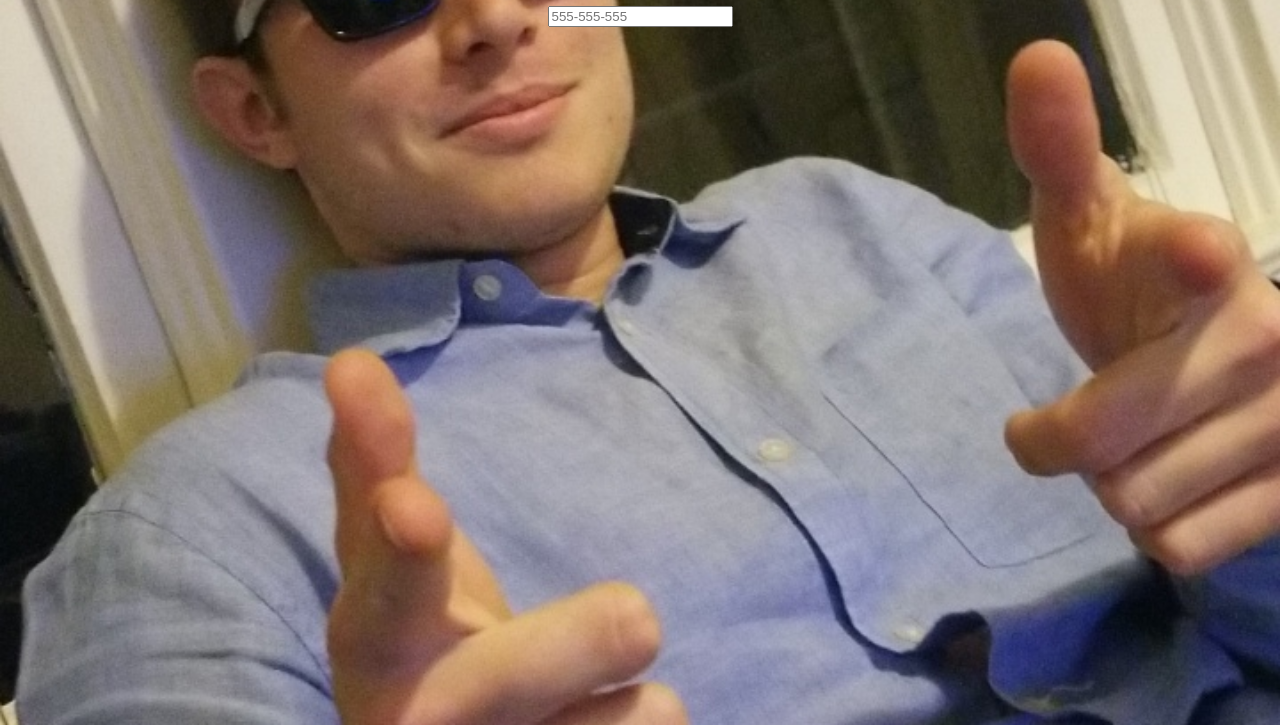
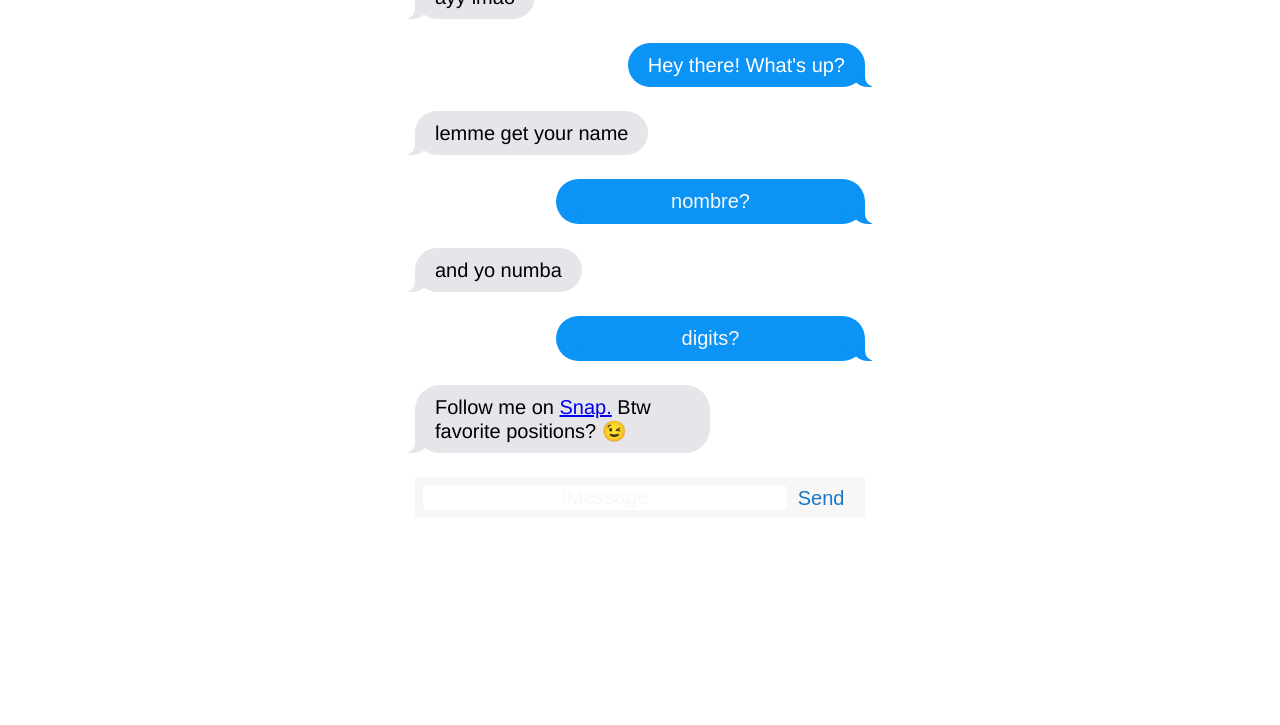
Before and after one commit to sohansubhash/with.me, a plain HTML site: page public/index.html in a window 1280 px wide. Shown: the part 75-800 px from the top of the page. Drawn offline with Linux system fonts and the light colour scheme; some packages are replaced by stand-ins of ours.

Commit message:
version 2.0 without picture

```diff
--- a/public/index.html
+++ b/public/index.html
@@ -15,61 +15,198 @@
     <!-- initialize the SDK after all desired features are loaded -->
     <script defer src="/__/firebase/init.js"></script>
 
+<link href='https://fonts.googleapis.com/css?family=Lato' rel='stylesheet' type='text/css'>
+        <link href='https://fonts.googleapis.com/css?family=Yeseva+One|Merriweather+Sans:300|Merriweather:400italic' rel='stylesheet' type='text/css'>
     <style media="screen">
-    #img.source-image {
-  width: 100%;
+body {
+  font-family: "Helvetica Neue";
+  font-size: 20px;
+  font-weight: normal;
+}
+
+p{
+  -webkit-margin-after: 0em;
+      -webkit-margin-before: 0em;
+}
+
+section {
+  max-width: 450px;
+  margin: 50px auto;
+  border: 10px;
+}
+section div {
+  word-wrap: break-word;
+  margin-bottom: 12px;
+  line-height: 24px;
+}
+section div:after {
+  content: "";
+  display: table;
+  clear: both;
+}
+
+.clear {
+  clear: both;
+}
+
+.from-me {
+  position: relative;
+  padding: 10px 20px;
+  color: white;
+  background: #0B93F6;
+  border-radius: 25px;
+  float: right;
+}
+.from-me:before {
+  content: "";
   position: absolute;
-  top: 0;
-  left: 0;
+  z-index: -1;
+  bottom: -2px;
+  right: -7px;
+  height: 20px;
+  border-right: 20px solid #0B93F6;
+  border-bottom-left-radius: 16px 14px;
+  -webkit-transform: translate(0, -2px);
 }
-      body { background: #ECEFF1; background-image: url("josh.jpg"); text-align: center;
-color: white; font-family: Roboto, Helvetica, Arial, sans-serif; margin: 0; padding: 0;
-  width: 100%;
+.from-me:after {
+  content: "";
   position: absolute;
-  top: 0;
-  left: 0;    background-attachment: fixed ;
-    background-repeat: no-repeat;
-    background-size: cover;
-    background-position: center;}
-      #message { background: white; max-width: 360px; margin: 100px auto 16px; padding: 32px 24px; border-radius: 3px; }
-      #message h2 { color: #ffa100; font-weight: bold; font-size: 16px; margin: 0 0 8px; }
-      #message h1 { font-size: 22px; font-weight: 300; color: rgba(0,0,0,0.6); margin: 0 0 16px;}
-      #message p { line-height: 140%; margin: 16px 0 24px; font-size: 14px; }
-      #message a { display: block; text-align: center; background: #039be5; text-transform: uppercase; text-decoration: none; color: white; padding: 16px; border-radius: 4px; }
-      #message, #message a { box-shadow: 0 1px 3px rgba(0,0,0,0.12), 0 1px 2px rgba(0,0,0,0.24); }
-      #load { color: rgba(0,0,0,0.4); text-align: center; font-size: 13px; }
-    </style>
+  z-index: 1;
+  bottom: -2px;
+  right: -56px;
+  width: 26px;
+  height: 20px;
+  background: white;
+  border-bottom-left-radius: 10px;
+  -webkit-transform: translate(-30px, -2px);
+}
+
+.from-them {
+  position: relative;
+  padding: 10px 20px;
+  background: #E5E5EA;
+  border-radius: 25px;
+  color: black;
+  float: left;
+  max-width: 255px;
+}
+.from-them:before {
+  content: "";
+  position: absolute;
+  z-index: 2;
+  bottom: -2px;
+  left: -7px;
+  height: 20px;
+  border-left: 20px solid #E5E5EA;
+  border-bottom-right-radius: 16px 14px;
+  -webkit-transform: translate(0, -2px);
+}
+.from-them:after {
+  content: "";
+  position: absolute;
+  z-index: 3;
+  bottom: -2px;
+  left: 4px;
+  width: 26px;
+  height: 20px;
+  background: white;
+  border-bottom-right-radius: 10px;
+  -webkit-transform: translate(-30px, -2px);
+}
+
+input {
+  border: none;
+  outline: none;
+  border-radius: 0;
+  text-align: center;
+  background: none;
+  position: relative;
+  font-size: inherit;
+}
+
+.bubble {
+    color: white;
+  background: #0B93F6;
+  border-radius: 5px;
+}
+::placeholder { /* Chrome, Firefox, Opera, Safari 10.1+ */
+    color: white;
+    opacity: 50; /* Firefox */
+}
+
+.input-bar-button
+{
+    color:#1d77c0;
+    padding-left: 5px;
+    padding-right: 5px;
+    height: 40px;
+    display: inline-block;
+    -webkit-transition: all 0.3s ease-in-out;
+    -moz-transition:    all 0.3s ease-in-out;
+    -o-transition:      all 0.3s ease-in-out;
+    -ms-transition:     all 0.3s ease-in-out;
+}
+.input-bar-button:hover
+{
+    opacity: 0.3;
+    cursor: pointer;
+}
+.input-bar-button
+{    margin-left: 5px;
+    padding: 0;
+    height: auto;
+    vertical-align: middle;
+}
+.new-bar{
+ background:  #F7F7F7;
+padding: 0.4em; }
+ .new-input{
+ background:  white;
+  color: grey;
+  border-radius: 5px;
+width: 83%
+
+ }
+ ::placeholder { /* Chrome, Firefox, Opera, Safari 10.1+ */
+    color: #F7F7F7;
+}
+</style>
   </head>
   <body>
-    <h1>Ayy lmao, phone number?</h1>
-<input type="number" id="phonenumber" placeholder="555-555-555">
-    <script>
-    jQuery(document).on('keydown', function(e) {
-  if (e.key !== "Backspace") {
-    e.preventDefault();
-    $("#phonenumber").val(e.key + "" + $("#phonenumber").val());
-  }
-});
-      document.addEventListener('DOMContentLoaded', function() {
-        // // 🔥🔥🔥🔥🔥🔥🔥🔥🔥🔥🔥🔥🔥🔥🔥🔥🔥🔥🔥🔥🔥🔥🔥🔥🔥🔥🔥🔥🔥🔥🔥
-        // // The Firebase SDK is initialized and available here!
-        //
-        // firebase.auth().onAuthStateChanged(user => { });
-        // firebase.database().ref('/path/to/ref').on('data', snapshot => { });
-        // firebase.messaging().requestPermission().then(() => { });
-        // firebase.storage().ref('/path/to/ref').getDownloadURL().then(() => { });
-        //
-        // // 🔥🔥🔥🔥🔥🔥🔥🔥🔥🔥🔥🔥🔥🔥🔥🔥🔥🔥🔥🔥🔥🔥🔥🔥🔥🔥🔥🔥🔥🔥🔥
-
-        try {
-          let app = firebase.app();
-          let features = ['auth', 'database', 'messaging', 'storage'].filter(feature => typeof app[feature] === 'function');
-          document.getElementById('load').innerHTML = `Firebase SDK loaded with ${features.join(', ')}`;
-        } catch (e) {
-          console.error(e);
-          document.getElementById('load').innerHTML = 'Error loading the Firebase SDK, check the console.';
-        }
-      });
-    </script>
+<section>
+<form action="https://jumprock.co/mail/josh9" method="post">
+ <div class="from-them">
+      <p>ayy lmao</p>
+    </div>
+  <div class="clear"></div>
+    <div class="from-me">
+      <p>Hey there! What's up?</p>
+    </div>
+  <div class="clear"></div>
+    <div class="from-them">
+      <p>lemme get your name</p>
+    </div>
+  <div class="clear"></div>
+    <div class="from-me">
+ <input type="text"  class="bubble" name="name" minlength="3" placeholder="nombre?" required>    </div>
+  <div class="clear"></div>
+    <div class="from-them">
+      <p>and yo numba</p>
+    </div>
+  <div class="clear"></div>
+    <div class="from-me">
+          <input class="bubble" type="text" name="phone" placeholder="digits?">
+    </div>
+  <div class="clear"></div>
+    <div class="from-them">
+      <p>Follow me on <a href="https://www.snapchat.com/add/joshy171"> Snap.</a> Btw favorite positions? 😉 </p>
+    </div>
+      <div class="clear"></div>
+      <div class="new-bar">
+               <input  type="text" name="message" id="input-text"  placeholder="iMessage" required class="new-input"> <span class="new-input" ></span></input>
+                <input  type= "submit" value="Send" class="input-bar-button"> </input>
+           </div>
+</form>
+  </section>
   </body>
 </html>
```
Also changed, not shown: public/joshv2.jpg (added), 1 other file.
